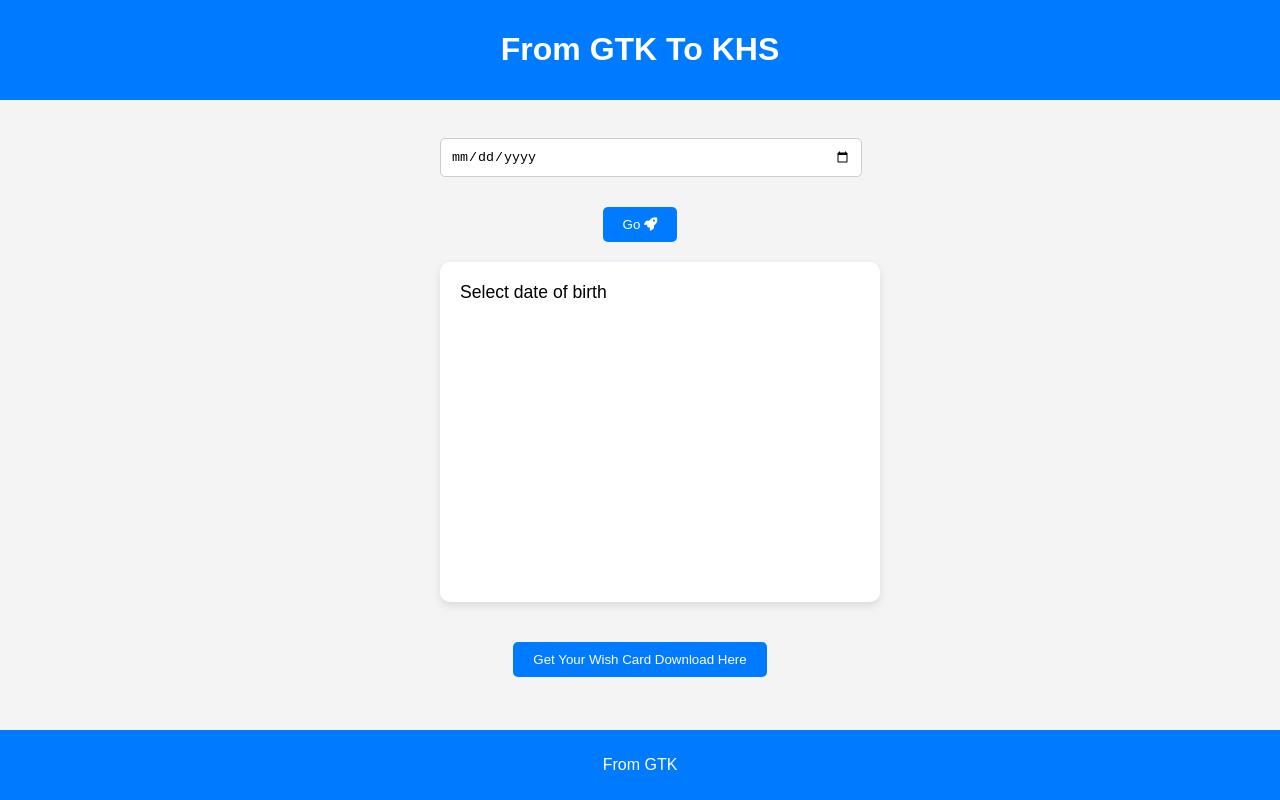
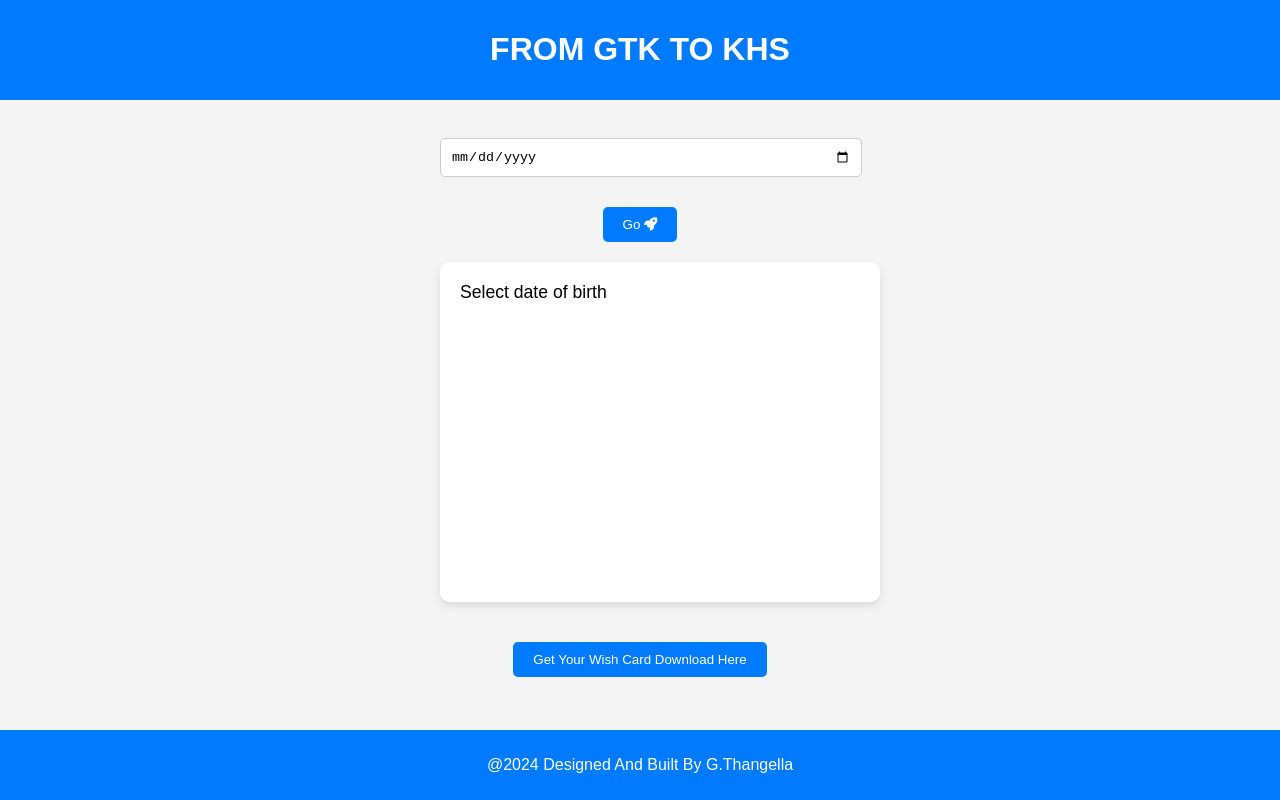
Before and after one commit to GTK-THANGELLA-17/Birthday-Wishes-Webpage, a plain HTML site: page index.html in a window 1280 px wide. Drawn offline with Linux system fonts and the light colour scheme.

Commit message:
Birthday-Wishes-Webpage-v1

```diff
--- a/index.html
+++ b/index.html
@@ -111,7 +111,7 @@
 </head>
 <body>
 <header>
-  <h1>From GTK To KHS</h1>
+  <h1>FROM GTK TO KHS</h1>
 </header>
 <div class="container">
   <div id="birthdayWishesTitle">Birthday Wishes <i class="fas fa-birthday-cake"></i></div>
@@ -123,7 +123,7 @@
   <button id="downloadWish" onclick="downloadWish()">Get Your Wish Card Download Here</button>
 </div>
 <footer>
-  <p>From GTK</p>
+  <p>@2024 Designed And Built By G.Thangella</p>
 </footer>
 <script>
   const birthdayWishDiv = document.getElementById('birthdayWish');
```
